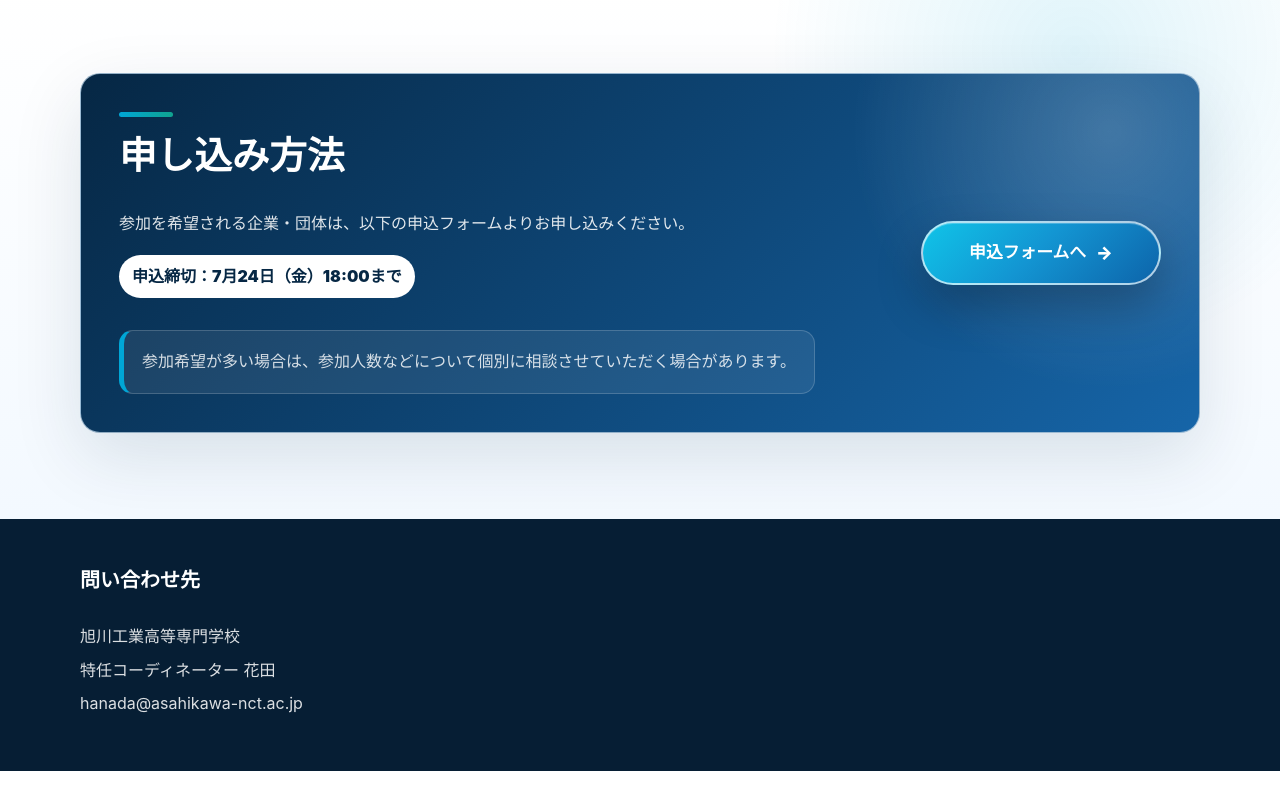
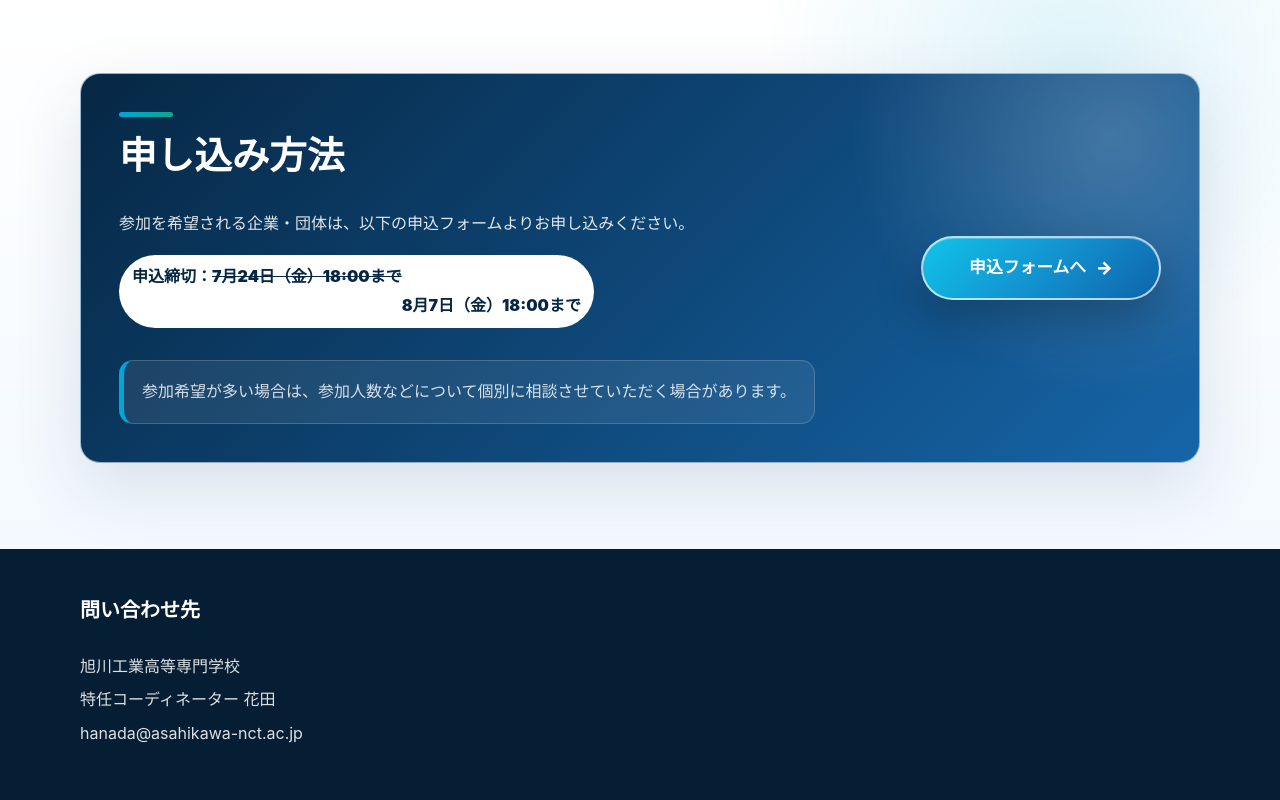
Before and after one commit to hntk123223/needsseeds, a plain HTML site: page index.html in a window 1280 px wide. Shown: the part 7425-8225 px from the top of the page. Before the commit the page ends 8196 px from the top, so only its background shows below. Drawn offline with Linux system fonts and the light colour scheme.

Commit message:
Update index.html
申し込み日時の修正（延期）

```diff
--- a/index.html
+++ b/index.html
@@ -277,7 +277,10 @@
         <div>
           <h2 id="apply-title">申し込み方法</h2>
           <p>参加を希望される企業・団体は、以下の申込フォームよりお申し込みください。</p>
-          <p class="deadline">申込締切：7月24日（金）18:00まで</p>
+          <p class="deadline">
+  申込締切：<s>7月24日（金）18:00まで</s><br>
+  8月7日（金）18:00まで
+</p>
           <p class="note">参加希望が多い場合は、参加人数などについて個別に相談させていただく場合があります。</p>
         </div>
         <a class="button button--large" href="https://forms.office.com/r/BbWFg8SgXh" target="_blank" rel="noopener">申込フォームへ</a>
```
